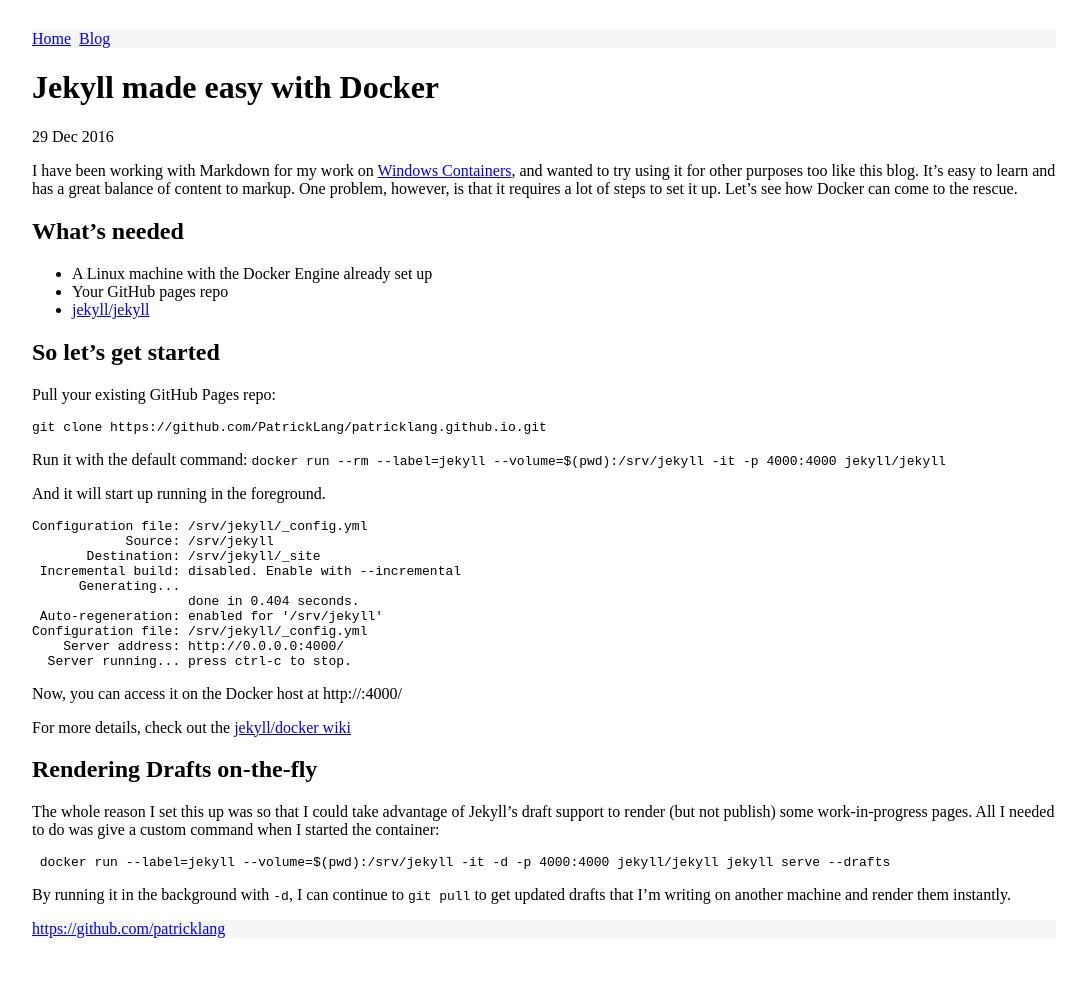
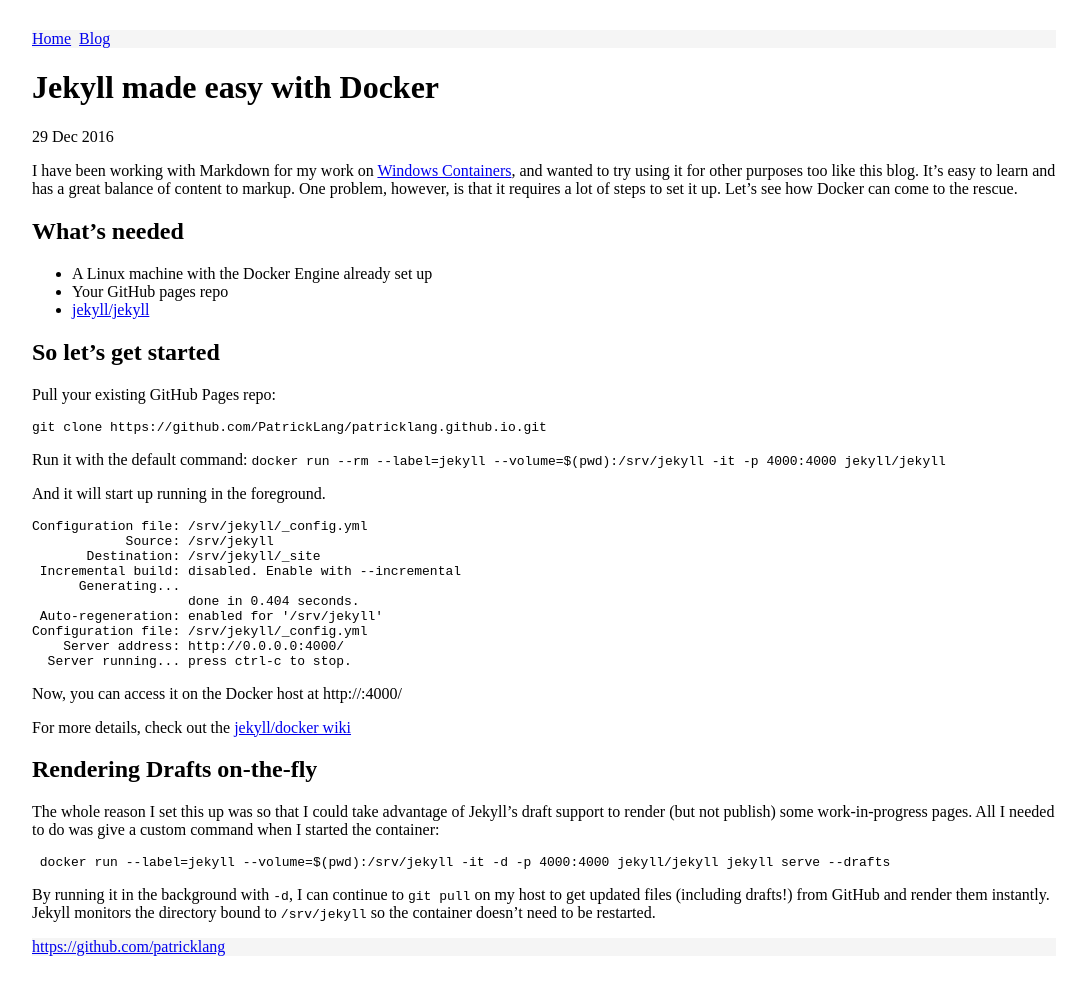
Before and after one commit to PatrickLang/patricklang.github.io, a Jekyll site: the page built from _posts/2016-12-29-jekyll-and-docker.md, in a window 1280 px wide. Shown: the whole page, without its empty margins (96-1182 px from the left). Built offline with Jekyll 4.4.1, drawn with Linux system fonts in a browser that asks for light colours.

Commit message:
Jekyll watches files

````diff
--- a/_posts/2016-12-29-jekyll-and-docker.md
+++ b/_posts/2016-12-29-jekyll-and-docker.md
@@ -50,4 +50,4 @@
  docker run --label=jekyll --volume=$(pwd):/srv/jekyll -it -d -p 4000:4000 jekyll/jekyll jekyll serve --drafts
 ```
 
-By running it in the background with `-d`, I can continue to `git pull` to get updated drafts that I'm writing on another machine and render them instantly.
+By running it in the background with `-d`, I can continue to `git pull` on my host to get updated files (including drafts!) from GitHub and render them instantly. Jekyll monitors the directory bound to `/srv/jekyll` so the container doesn't need to be restarted.
````
